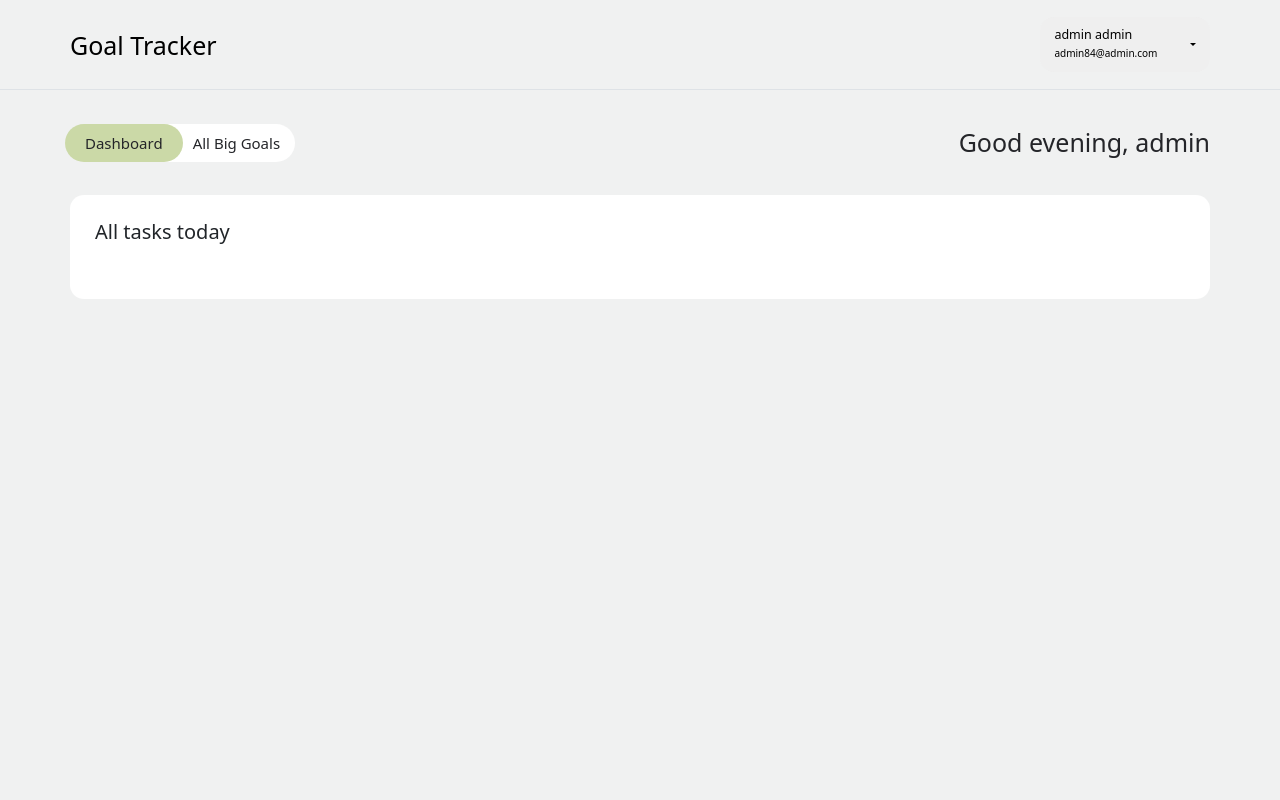
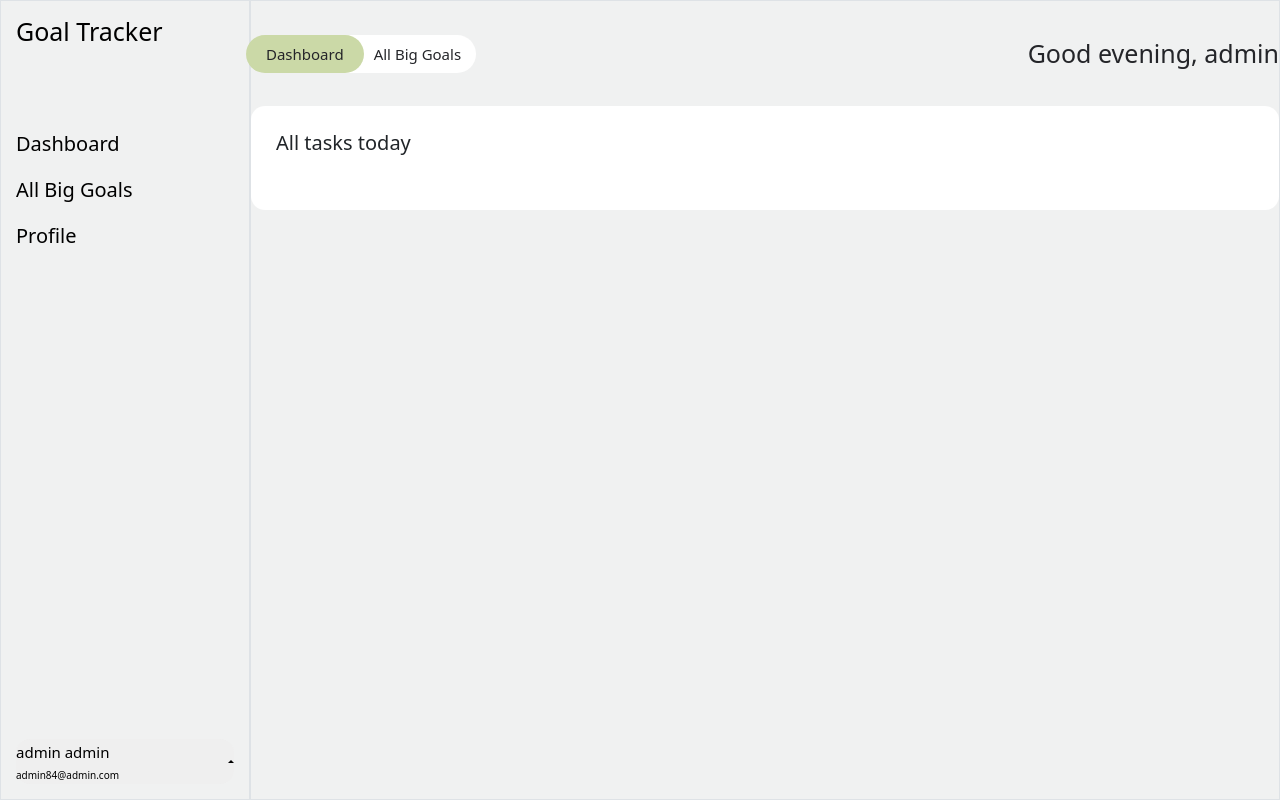
Before and after one commit to repsandcode/goals_tracker, a Django app: page / in a window 1280 px wide. Run offline with Django 5.2, Linux system fonts and the light colour scheme; a user stored in the database is signed in; data comes from the database, SQL or seed files in the repository; both versions use the stored data as it was after the commit; data that the repository does not hold is empty; some libraries are stand-ins or nearby versions.

Commit message:
update structure

```diff
--- a/base/goals_tracker/static/goals_tracker/home.js
+++ b/base/goals_tracker/static/goals_tracker/home.js
@@ -183,8 +183,8 @@ const getUserData = () => {
         const profile_header = document.querySelector("#profile-header");
         profile_header.innerHTML =
           `
-            <h5 class="mb-1">${user.first_name !== "" ? `${user.first_name} ${user.last_name}` : user.username}</h5>
-            <span class="fw-light">${user.email}</span>
+            <p class="mb-0 fs-4">${user.first_name !== "" ? `${user.first_name} ${user.last_name}` : user.username}</p>
+            <p class="mb-0 fw-light fs-6">${user.email}</p>
           `;
       })
   } catch (error) {
--- a/base/goals_tracker/static/goals_tracker/styles.css
+++ b/base/goals_tracker/static/goals_tracker/styles.css
@@ -30,6 +30,10 @@ textarea:focus {
 }
 
 /* Global Classes */
+.app-container {
+  height: 100vh;
+  display: flex;
+}
 .modal {
   display: none;
   position: fixed;
@@ -52,6 +56,50 @@ textarea:focus {
 }
 .box-radius {
   border-radius: 1.4rem;
+}
+
+
+/* HEADER */
+.sidebar {
+  display: flex;
+  flex-direction: column;
+  justify-content: space-between;
+  width: 250px;
+  height: 100%;
+  padding: 1.5rem;
+}
+.sidebar-nav {
+  list-style: none;
+  padding: 0;
+  margin: 0;
+  display: flex;
+  flex-direction: column;
+  gap: 1rem;
+  margin-top: 8rem;
+}
+.profile-btn {
+  display: flex;
+  align-items: center;
+  justify-content: space-between;
+  border: 0;
+  /* padding: 1rem 1.4rem; */
+  font-size: 1rem;
+  width: 100%;
+}
+.profile-header-dropdown {
+  transform: translate3d(0px, -60px, 0px) !important;
+  width: 100%;
+  padding: 1rem;
+  background-color: var(--body-bg);
+}
+.profile-header-dropdown--item {
+  display: flex;
+  align-items: center;
+  padding: .5rem 1rem;
+}
+.profile-header-dropdown--item:is(:focus, :hover) {
+  border-radius: 1rem;
+  background-color: var(--light-green);
 }
 
 /* Custom Modals */
@@ -94,32 +142,6 @@ textarea:focus {
 .error-close {
   margin-left: 10px;
   align-self: center;
-}
-
-/* HEADER */
-.header {
-  height: 90px;
-}
-.profile-btn {
-  display: flex;
-  align-items: center;
-  border: 0;
-  padding: 1rem 1.4rem;
-  font-size: 1rem;
-}
-.profile-header-dropdown {
-  width: 200px;
-  padding: 1rem;
-}
-.profile-header-dropdown--item {
-  font-size: 1.5rem;
-  display: flex;
-  align-items: center;
-  padding: .5rem 1rem;
-}
-.profile-header-dropdown--item:is(:focus, :hover) {
-  border-radius: 1rem;
-  background-color: var(--gray-bg);
 }
 
 /* HOME PAGE - BIG GOALS */
--- a/base/goals_tracker/templates/goals_tracker/layout.html
+++ b/base/goals_tracker/templates/goals_tracker/layout.html
@@ -2,79 +2,78 @@
 
 <!DOCTYPE html>
 <html lang="en">
+
 <head>
   <meta name="viewport" content="width=device-width, initial-scale=1" />
 
-    <link
-      href="https://cdn.jsdelivr.net/npm/bootstrap@5.3.2/dist/css/bootstrap.min.css"
-      rel="stylesheet"
-      integrity="sha384-T3c6CoIi6uLrA9TneNEoa7RxnatzjcDSCmG1MXxSR1GAsXEV/Dwwykc2MPK8M2HN"
-      crossorigin="anonymous"
-    />
-    <link
-      rel="stylesheet"
-      href="https://cdn.jsdelivr.net/npm/bootstrap-icons@1.11.3/font/bootstrap-icons.min.css"
-    />
+  <link href="https://cdn.jsdelivr.net/npm/bootstrap@5.3.2/dist/css/bootstrap.min.css" rel="stylesheet"
+    integrity="sha384-T3c6CoIi6uLrA9TneNEoa7RxnatzjcDSCmG1MXxSR1GAsXEV/Dwwykc2MPK8M2HN" crossorigin="anonymous" />
+  <link rel="stylesheet" href="https://cdn.jsdelivr.net/npm/bootstrap-icons@1.11.3/font/bootstrap-icons.min.css" />
 
   <link href="{% static 'goals_tracker/styles.css' %}" rel="stylesheet" />
 
-    <script
-      src="https://kit.fontawesome.com/363a78aff8.js"
-      crossorigin="anonymous"
-    ></script>
+  <script src="https://kit.fontawesome.com/363a78aff8.js" crossorigin="anonymous"></script>
 
   <title>{% block title %}Goal Tracker{% endblock %}</title>
 </head>
 
 <body>
+
+  <div class="app-container">
     {% block header %}
-    <header class="header d-flex align-items-center border-bottom">
-      <div class="container-xl px-4 px-xl-0">
-        <div class="d-flex justify-content-between">
-          <div class="align-self-center">
+    <header class="border sidebar">
+      <div class="">
         <a href="{% url 'goals_tracker:index' %}" class="text-decoration-none text-black">
           <p class="display-6 m-0">Goal Tracker</p>
         </a>
+
+        <ul class="sidebar-nav">
+          <li class="fs-2"><a href="{% url 'goals_tracker:index' %}"
+              class="text-decoration-none text-black">Dashboard</a>
+          </li>
+          <li class="fs-2"><a href="{% url 'goals_tracker:index' %}" class="text-decoration-none text-black">All Big
+              Goals</a></li>
+          <li class="fs-2"><a href="{% url 'goals_tracker:index' %}" class="text-decoration-none text-black">Profile</a>
+          </li>
+        </ul>
       </div>
 
-          <div class="align-self-center">
-            <div class="btn-group">
-              <button type="button" class="dropdown-toggle box-radius profile-btn" data-bs-toggle="dropdown" aria-expanded="false">
+      <div class="btn-group dropup">
+        <button type="button" class="dropdown-toggle box-radius profile-btn" data-bs-toggle="dropdown"
+          aria-expanded="false">
           <div id="profile-header" class="text-start pe-4 me-4"></div>
         </button>
         <ul class="dropdown-menu dropdown-menu-end box-radius profile-header-dropdown">
           <a href="{% url 'goals_tracker:logout' %}" class="text-decoration-none text-dark">
-                  <li class="profile-header-dropdown--item">
+            <li class="fs-4 profile-header-dropdown--item">
               <i class="bi bi-person-circle"></i>
               <span class="ms-4">Profile</span>
             </li>
           </a>
           <a href="{% url 'goals_tracker:logout' %}" class="text-decoration-none text-dark">
-                  <li class="profile-header-dropdown--item">
+            <li class="fs-4 profile-header-dropdown--item">
               <i class="bi bi-box-arrow-right"></i>
               <span class="ms-4">Sign out</span>
             </li>
           </a>
         </ul>
       </div>
-          </div>
-        </div>
-      </div>
+
     </header>
     {% endblock %}
 
-    <div class="container-xl px-4 px-xl-0">
+    <main class="border flex-grow-1">
       {% block body %} {% endblock %}
+    </main>
   </div>
 
   <script src="{% static 'goals_tracker/utils.js' %}"></script>
   <script src="{% static 'goals_tracker/home.js' %}"></script>
   <script src="{% static 'goals_tracker/big_goal.js' %}"></script>
 
-    <script
-      src="https://cdn.jsdelivr.net/npm/bootstrap@5.3.2/dist/js/bootstrap.bundle.min.js"
+  <script src="https://cdn.jsdelivr.net/npm/bootstrap@5.3.2/dist/js/bootstrap.bundle.min.js"
     integrity="sha384-C6RzsynM9kWDrMNeT87bh95OGNyZPhcTNXj1NW7RuBCsyN/o0jlpcV8Qyq46cDfL"
-      crossorigin="anonymous"
-    ></script>
+    crossorigin="anonymous"></script>
 </body>
+
 </html>
```
Also changed, not shown: base/db.sqlite3. Lines whose indentation alone changed are shown as unchanged.
